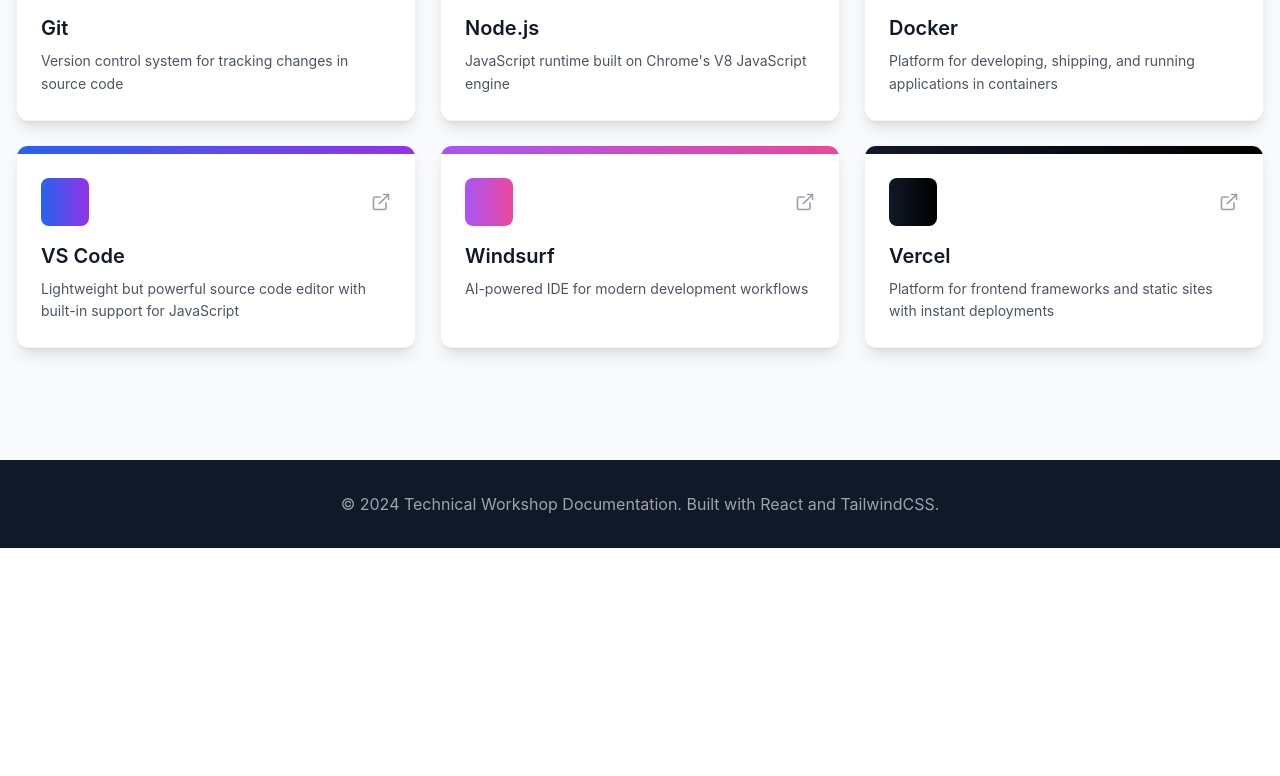
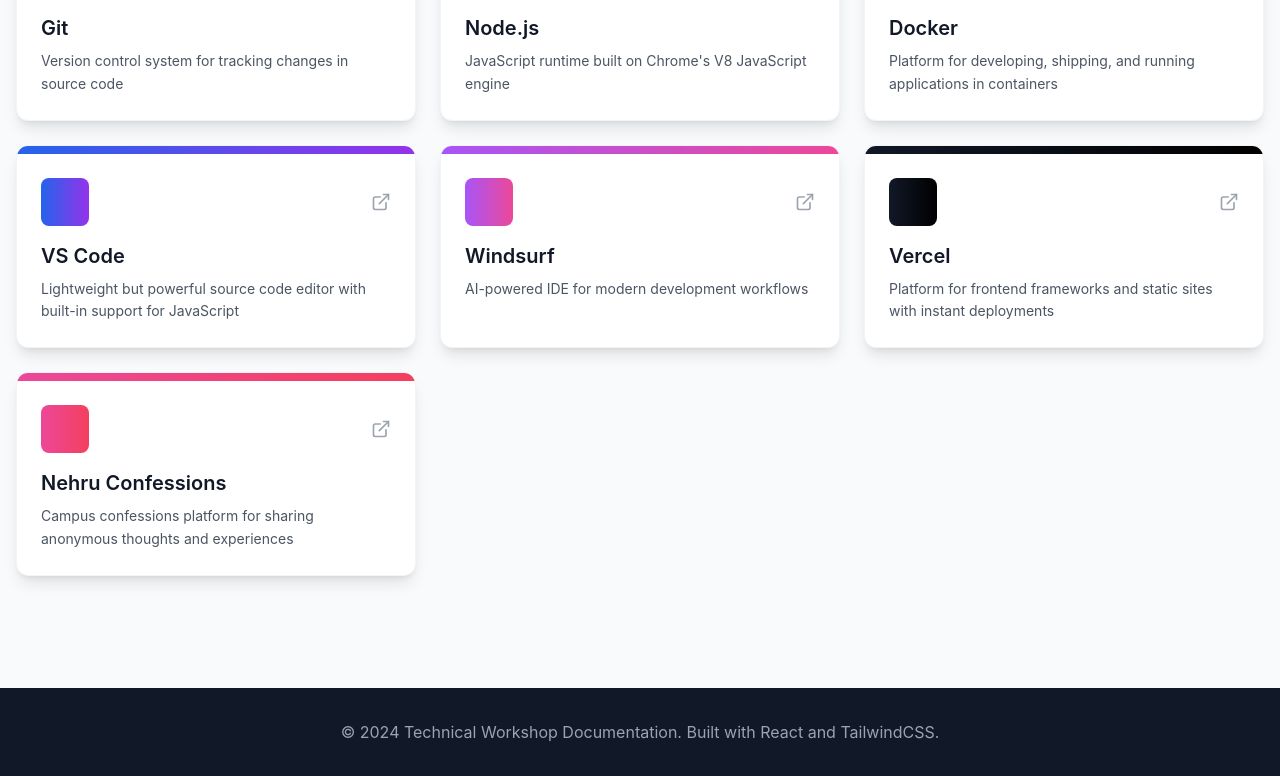
Before and after one commit to manu-kkd/Workshop, a React (Vite) app: page / in a window 1280 px wide. Shown: the part 443-1219 px from the top of the page. Before the commit the page ends 991 px from the top, so only its background shows below. Built offline with nearby package versions, Linux system fonts and the light colour scheme.

Commit message:
Added Nehru Confessions card

```diff
--- a/src/App.jsx
+++ b/src/App.jsx
@@ -1,5 +1,5 @@
 import React from 'react';
-import { BookOpen, ExternalLink, GitBranch, Server, Container, Code2, Wind, Cloud } from 'lucide-react';
+import { BookOpen, ExternalLink, GitBranch, Server, Container, Code2, Wind, Cloud, MessageCircle } from 'lucide-react';
 
 const workshops = [
   {
@@ -49,6 +49,14 @@
     icon: Cloud,
     link: 'https://vercel.com/',
     color: 'from-gray-900 to-black'
+  },
+  {
+    id: 7,
+    title: 'Nehru Confessions',
+    description: 'Campus confessions platform for sharing anonymous thoughts and experiences',
+    icon: MessageCircle,
+    link: 'https://github.com/dazzal-david/campus-confessions',
+    color: 'from-pink-500 to-rose-500'
   }
 ];
 
```
